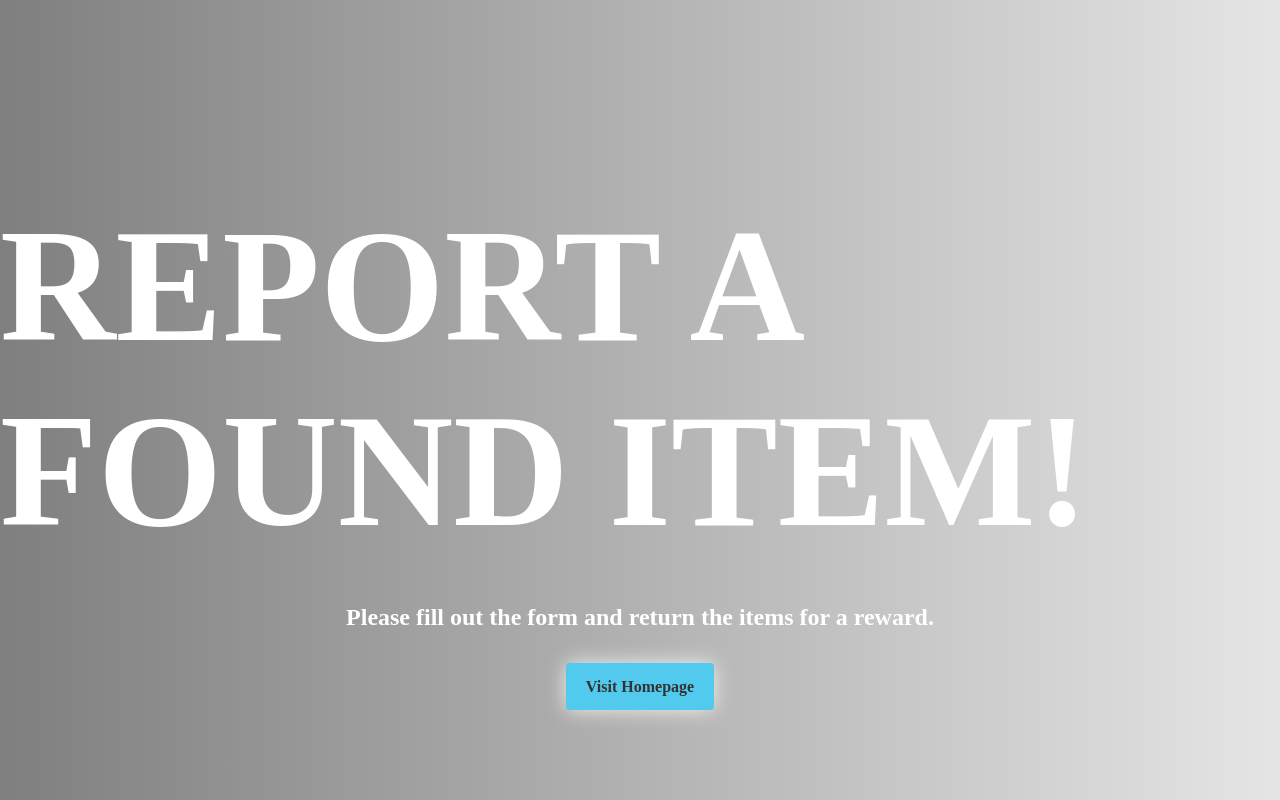
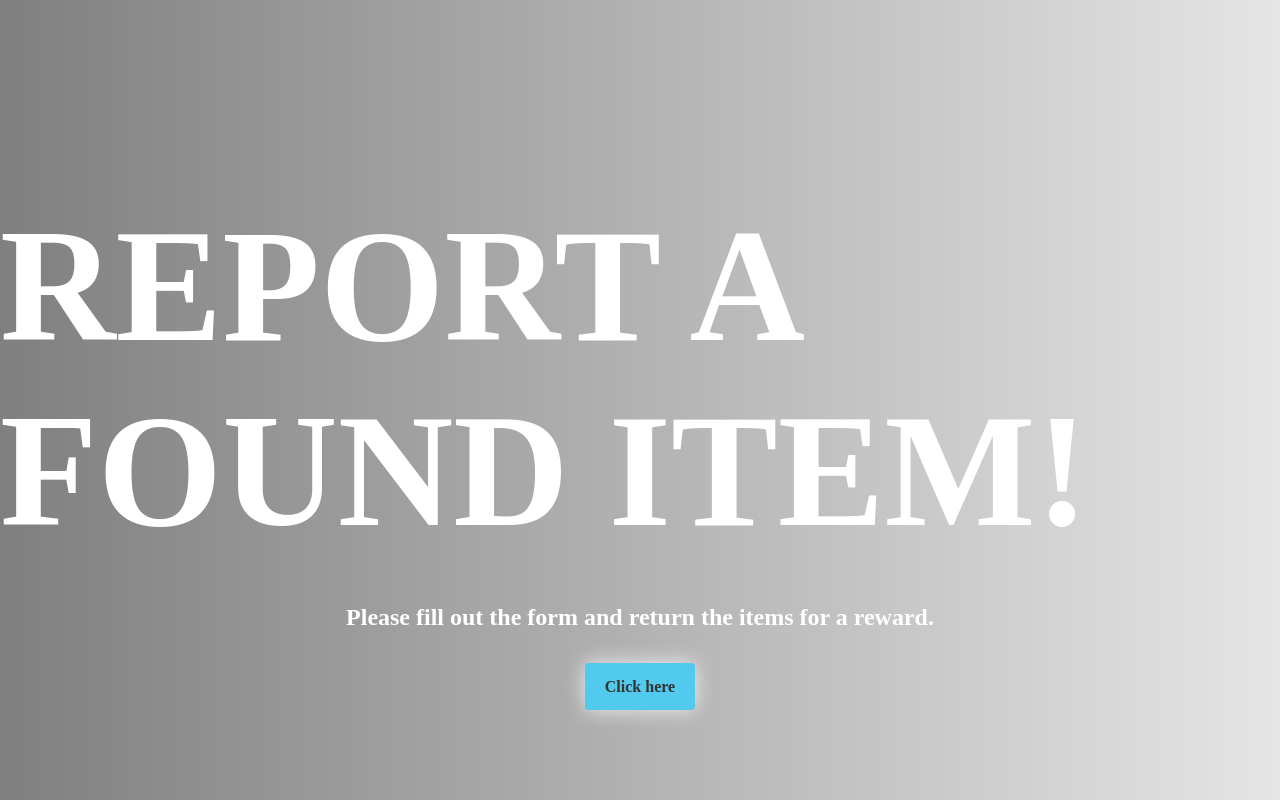
Before and after one commit to archmail/archmail.github.io, a plain HTML site: page lost-and-found.html in a window 1280 px wide. Drawn offline with Linux system fonts and the light colour scheme.

Commit message:
Update lost-and-found.html

```diff
--- a/lost-and-found.html
+++ b/lost-and-found.html
@@ -63,7 +63,7 @@
   <div class="container">
     <h1>Report a found item!</h1>
     <p>Please fill out the form and return the items for a reward.</p>
-    <p><a href="#">Visit Homepage</a></p>
+    <p><a href="google.com">Click here</a></p>
   </div>
 </body>
 
```
